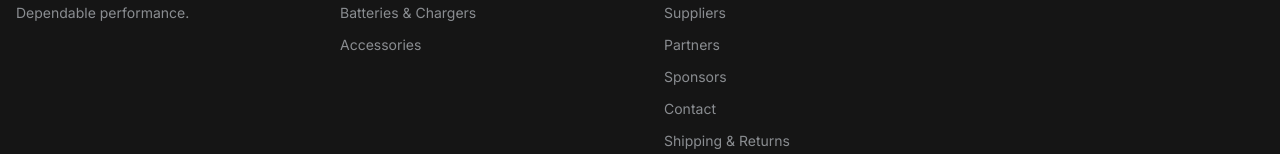
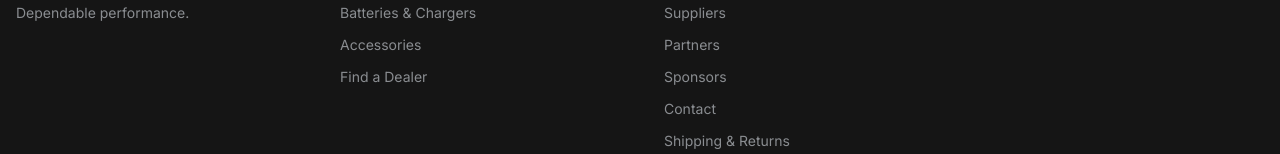
Before and after one commit to verishelf/posadatools, a Next.js app: page / in a window 1280 px wide. Shown: the part 3913-4067 px from the top of the page. Built offline with nearby package versions, Linux system fonts and the light colour scheme.

Commit message:
Add Find a Dealer to footer

```diff
--- a/src/components/layout/Footer.tsx
+++ b/src/components/layout/Footer.tsx
@@ -5,6 +5,7 @@ const shopLinks = [
   { href: "/collections/power-tools", label: "Power Tools" },
   { href: "/collections/batteries-chargers", label: "Batteries & Chargers" },
   { href: "/collections/accessories", label: "Accessories" },
+  { href: "/dealers", label: "Find a Dealer" },
 ];
 
 const companyLinks = [
```
